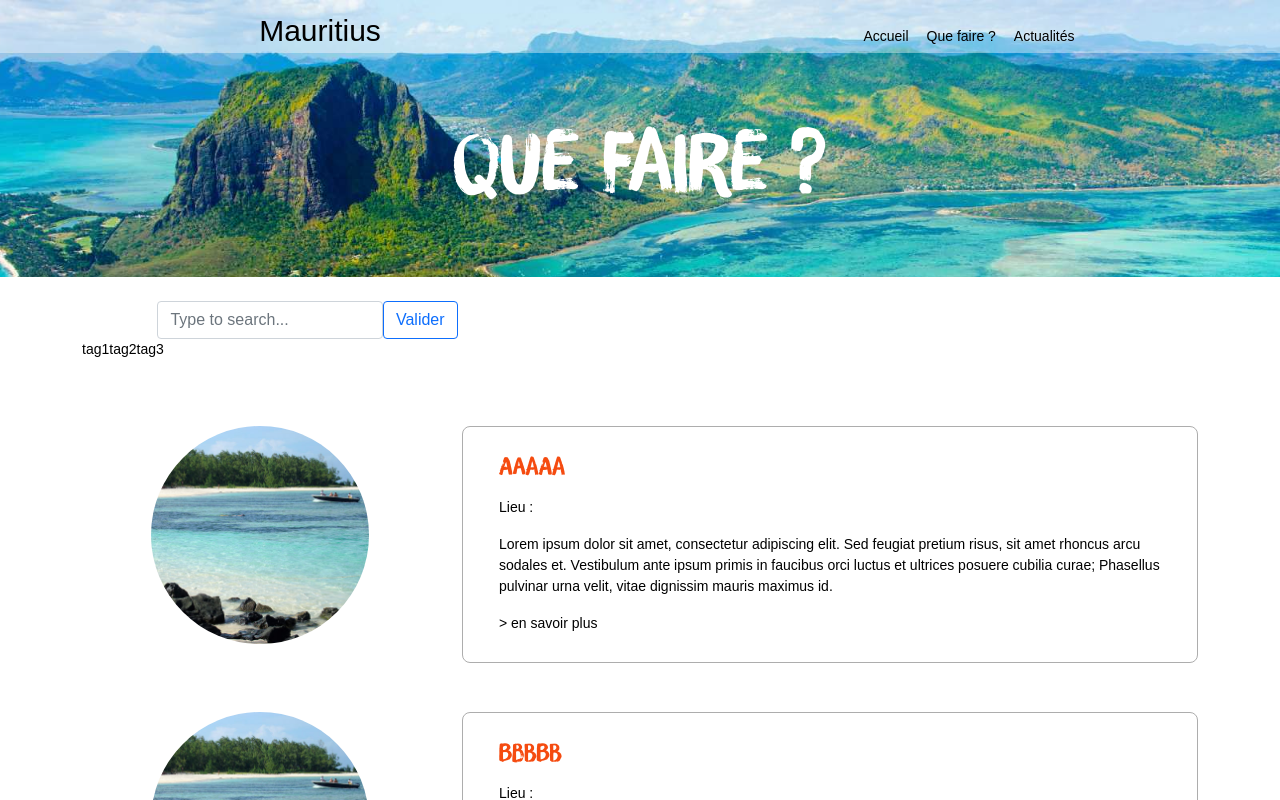
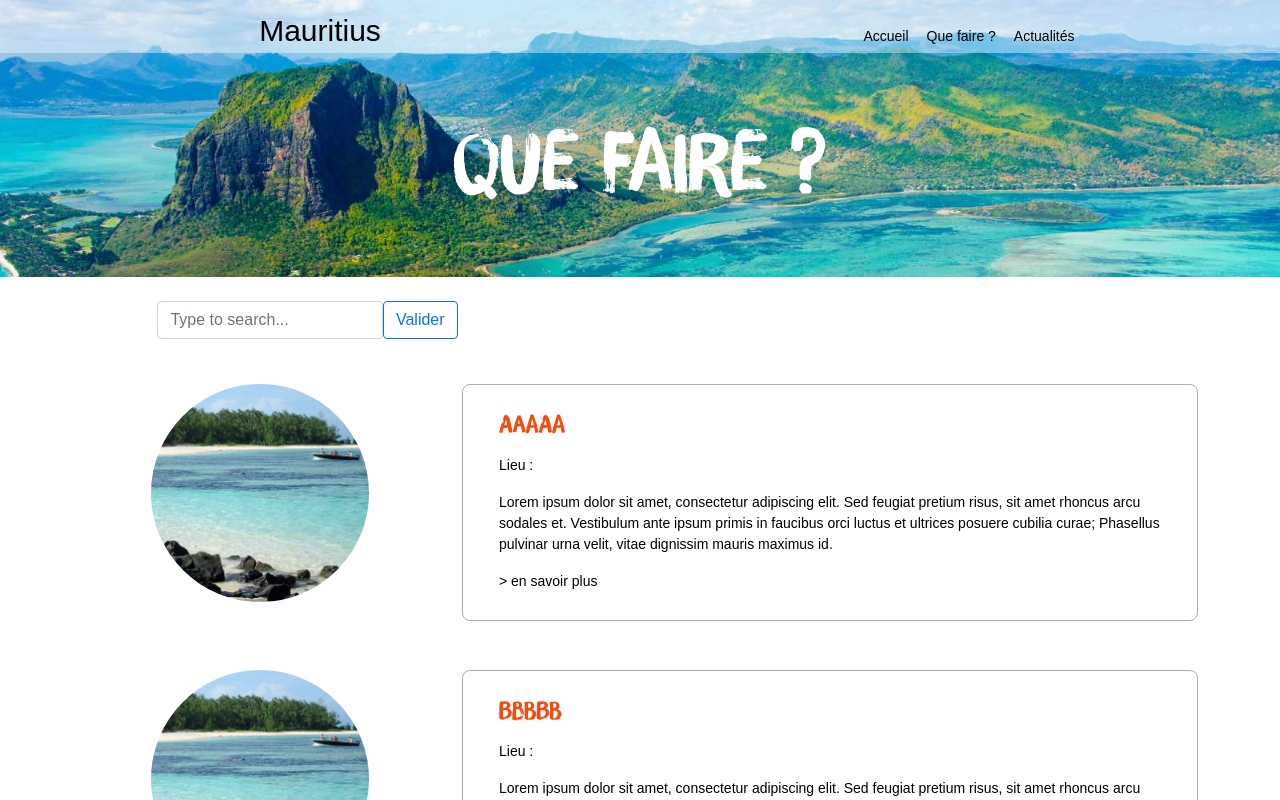
Before and after one commit to jcboy/Mauritius, a React (Create React App) app in the folder client/: page /activities in a window 1280 px wide. Shown: the top 800 px of the page. Built offline with nearby package versions, Linux system fonts and the light colour scheme; a web font is replaced by a local one.

Commit message:
Actualisation du composant TagComponent

```diff
--- a/client/src/user/pages/activities/Activities.js
+++ b/client/src/user/pages/activities/Activities.js
@@ -4,21 +4,46 @@ import {Component} from "react/cjs/react.production.min";
 import './../../styles/activities.css';
 
 import Welcome from "../../components/Welcome/welcome";
-import ActivityTags from "./ActivitiesConfig/ActivityTags";
+import ManageTags from "./ActivitiesConfig/ManageTags";
 import Pagination from "./Pagination";
+import sequenceState from "./ActivitiesConfig/ActivityLogic/sequenceStateActivities";
+import ActivityMapping from "./ActivitiesConfig/ActivityMapping";
+import activities from "./ActivitiesConfig/ActivityList";
+import TagComponent from "./ActivitiesConfig/TagComponent";
+
+const activityNumberPerPage = 4;
+const sequencedActivities = sequenceState(activityNumberPerPage,activities);
 
 class Activities extends Component {
 
+    constructor() {
+        super();
+        this.state = {
+            pageIndex: 0,
+            activities : activities
+        }
+        this.updateIndex = this.updateIndex.bind(this);
+    }
+
+    updateIndex(value) {
+        return this.setState({
+            pageIndex: value,
+        })
+    }
+
     render() {
+        const info = {
+            info: [...sequencedActivities[this.state.pageIndex]]
+        };
         return (
             <div>
                 <Welcome param={{path: '/activities'}}/>
                 <div className="container activities">
-                    <ActivityTags/>
+                    <TagComponent activities={activities} />
                     <br/>
-
+                    <ActivityMapping {...info} />
                     <br/>
-                    <Pagination/>
+                    <Pagination indexChange={this.updateIndex}/>
                 </div>
                 <br/>
                 <br/>
--- a/client/src/user/pages/activities/ActivitiesConfig/ActivityList.js
+++ b/client/src/user/pages/activities/ActivitiesConfig/ActivityList.js
@@ -9,7 +9,13 @@ const activities = [
             ' sit amet rhoncus arcu sodales et. Vestibulum ante ipsum primis in faucibus orci\n' +
             ' luctus et ultrices posuere cubilia curae; Phasellus pulvinar urna velit, vitae\n' +
             ' dignissim mauris maximus id.',
-        scenery: thumb01
+        scenery: thumb01,
+        tags : [
+            {
+                id : 0,
+                tagName: 'AAAAA',
+            }
+        ]
     },
     {
         id : 1,
@@ -19,7 +25,13 @@ const activities = [
             ' sit amet rhoncus arcu sodales et. Vestibulum ante ipsum primis in faucibus orci\n' +
             ' luctus et ultrices posuere cubilia curae; Phasellus pulvinar urna velit, vitae\n' +
             ' dignissim mauris maximus id.',
-        scenery: thumb01
+        scenery: thumb01,
+        tags : [
+            {
+                id : 0,
+                tagName: 'BBBBB',
+            }
+        ]
     },
     {
         id : 2,
@@ -29,7 +41,13 @@ const activities = [
             ' sit amet rhoncus arcu sodales et. Vestibulum ante ipsum primis in faucibus orci\n' +
             ' luctus et ultrices posuere cubilia curae; Phasellus pulvinar urna velit, vitae\n' +
             ' dignissim mauris maximus id.',
-        scenery: thumb01
+        scenery: thumb01,
+        tags : [
+            {
+                id : 0,
+                tagName: 'CCCCC',
+            }
+        ]
     },
     {
         id : 3,
@@ -39,7 +57,13 @@ const activities = [
             ' sit amet rhoncus arcu sodales et. Vestibulum ante ipsum primis in faucibus orci\n' +
             ' luctus et ultrices posuere cubilia curae; Phasellus pulvinar urna velit, vitae\n' +
             ' dignissim mauris maximus id.',
-        scenery: thumb01
+        scenery: thumb01,
+        tags : [
+            {
+                id : 0,
+                tagName: 'DDDDD',
+            }
+        ]
     },
     {
         id : 4,
@@ -49,7 +73,13 @@ const activities = [
             ' sit amet rhoncus arcu sodales et. Vestibulum ante ipsum primis in faucibus orci\n' +
             ' luctus et ultrices posuere cubilia curae; Phasellus pulvinar urna velit, vitae\n' +
             ' dignissim mauris maximus id.',
-        scenery: thumb01
+        scenery: thumb01,
+        tags : [
+            {
+                id : 0,
+                tagName: 'EEEEE',
+            }
+        ]
     },
     {
         id : 5,
@@ -59,7 +89,13 @@ const activities = [
             ' sit amet rhoncus arcu sodales et. Vestibulum ante ipsum primis in faucibus orci\n' +
             ' luctus et ultrices posuere cubilia curae; Phasellus pulvinar urna velit, vitae\n' +
             ' dignissim mauris maximus id.',
-        scenery: thumb01
+        scenery: thumb01,
+        tags : [
+            {
+                id : 0,
+                tagName: 'FFFFF',
+            }
+        ]
     },
     {
         id : 6,
@@ -69,7 +105,13 @@ const activities = [
             ' sit amet rhoncus arcu sodales et. Vestibulum ante ipsum primis in faucibus orci\n' +
             ' luctus et ultrices posuere cubilia curae; Phasellus pulvinar urna velit, vitae\n' +
             ' dignissim mauris maximus id.',
-        scenery: thumb01
+        scenery: thumb01,
+        tags : [
+            {
+                id : 0,
+                tagName: 'GGGGG',
+            }
+        ]
     },
     {
         id : 7,
@@ -79,7 +121,13 @@ const activities = [
             ' sit amet rhoncus arcu sodales et. Vestibulum ante ipsum primis in faucibus orci\n' +
             ' luctus et ultrices posuere cubilia curae; Phasellus pulvinar urna velit, vitae\n' +
             ' dignissim mauris maximus id.',
-        scenery: thumb01
+        scenery: thumb01,
+        tags : [
+            {
+                id : 0,
+                tagName: 'HHHHH',
+            }
+        ]
     },
     {
         id : 8,
@@ -89,7 +137,13 @@ const activities = [
             ' sit amet rhoncus arcu sodales et. Vestibulum ante ipsum primis in faucibus orci\n' +
             ' luctus et ultrices posuere cubilia curae; Phasellus pulvinar urna velit, vitae\n' +
             ' dignissim mauris maximus id.',
-        scenery: thumb01
+        scenery: thumb01,
+        tags : [
+            {
+                id : 0,
+                tagName: 'IIIII',
+            }
+        ]
     },
     {
         id : 9,
@@ -99,7 +153,13 @@ const activities = [
             ' sit amet rhoncus arcu sodales et. Vestibulum ante ipsum primis in faucibus orci\n' +
             ' luctus et ultrices posuere cubilia curae; Phasellus pulvinar urna velit, vitae\n' +
             ' dignissim mauris maximus id.',
-        scenery: thumb01
+        scenery: thumb01,
+        tags : [
+            {
+                id : 0,
+                tagName: 'JJJJJ',
+            }
+        ]
     },
     {
         id : 10,
@@ -109,7 +169,13 @@ const activities = [
             ' sit amet rhoncus arcu sodales et. Vestibulum ante ipsum primis in faucibus orci\n' +
             ' luctus et ultrices posuere cubilia curae; Phasellus pulvinar urna velit, vitae\n' +
             ' dignissim mauris maximus id.',
-        scenery: thumb01
+        scenery: thumb01,
+        tags : [
+            {
+                id : 0,
+                tagName: 'KKKKK',
+            }
+        ]
     },
     {
         id : 11,
@@ -119,7 +185,13 @@ const activities = [
             ' sit amet rhoncus arcu sodales et. Vestibulum ante ipsum primis in faucibus orci\n' +
             ' luctus et ultrices posuere cubilia curae; Phasellus pulvinar urna velit, vitae\n' +
             ' dignissim mauris maximus id.',
-        scenery: thumb01
+        scenery: thumb01,
+        tags : [
+            {
+                id : 0,
+                tagName: 'LLLLL',
+            }
+        ]
     },
     {
         id : 12,
@@ -129,7 +201,13 @@ const activities = [
             ' sit amet rhoncus arcu sodales et. Vestibulum ante ipsum primis in faucibus orci\n' +
             ' luctus et ultrices posuere cubilia curae; Phasellus pulvinar urna velit, vitae\n' +
             ' dignissim mauris maximus id.',
-        scenery: thumb01
+        scenery: thumb01,
+        tags : [
+            {
+                id : 0,
+                tagName: 'MMMMM',
+            }
+        ]
     },
     {
         id : 13,
@@ -139,7 +217,13 @@ const activities = [
             ' sit amet rhoncus arcu sodales et. Vestibulum ante ipsum primis in faucibus orci\n' +
             ' luctus et ultrices posuere cubilia curae; Phasellus pulvinar urna velit, vitae\n' +
             ' dignissim mauris maximus id.',
-        scenery: thumb01
+        scenery: thumb01,
+        tags : [
+            {
+                id : 0,
+                tagName: 'NNNNN',
+            }
+        ]
     },
     {
         id : 14,
@@ -149,7 +233,13 @@ const activities = [
             ' sit amet rhoncus arcu sodales et. Vestibulum ante ipsum primis in faucibus orci\n' +
             ' luctus et ultrices posuere cubilia curae; Phasellus pulvinar urna velit, vitae\n' +
             ' dignissim mauris maximus id.',
-        scenery: thumb01
+        scenery: thumb01,
+        tags : [
+            {
+                id : 0,
+                tagName: 'OOOOO',
+            }
+        ]
     },
     {
         id : 15,
@@ -159,7 +249,13 @@ const activities = [
             ' sit amet rhoncus arcu sodales et. Vestibulum ante ipsum primis in faucibus orci\n' +
             ' luctus et ultrices posuere cubilia curae; Phasellus pulvinar urna velit, vitae\n' +
             ' dignissim mauris maximus id.',
-        scenery: thumb01
+        scenery: thumb01,
+        tags : [
+            {
+                id : 0,
+                tagName: 'PPPPP',
+            }
+        ]
     },
     {
         id : 16,
@@ -169,7 +265,13 @@ const activities = [
             ' sit amet rhoncus arcu sodales et. Vestibulum ante ipsum primis in faucibus orci\n' +
             ' luctus et ultrices posuere cubilia curae; Phasellus pulvinar urna velit, vitae\n' +
             ' dignissim mauris maximus id.',
-        scenery: thumb01
+        scenery: thumb01,
+        tags : [
+            {
+                id : 0,
+                tagName: 'QQQQQ',
+            }
+        ]
     },
     {
         id : 17,
@@ -179,7 +281,13 @@ const activities = [
             ' sit amet rhoncus arcu sodales et. Vestibulum ante ipsum primis in faucibus orci\n' +
             ' luctus et ultrices posuere cubilia curae; Phasellus pulvinar urna velit, vitae\n' +
             ' dignissim mauris maximus id.',
-        scenery: thumb01
+        scenery: thumb01,
+        tags : [
+            {
+                id : 0,
+                tagName: 'RRRRR',
+            }
+        ]
     }
 ]
 
--- /dev/null
+++ b/client/src/user/pages/activities/ActivitiesConfig/ActivityLogic/checkExistTag.js
@@ -0,0 +1,8 @@
+const checkExistTag = (tag, tagList) => {
+    const tagExist = tagList.filter((existingTag) => {
+        return existingTag.tagName === tag;
+    })
+    return !!tagExist[0];
+}
+
+export default checkExistTag;
--- /dev/null
+++ b/client/src/user/pages/activities/ActivitiesConfig/ActivityLogic/filterActivityByExistingTags.js
@@ -0,0 +1,5 @@
+const filterActivityByExistingTags = (tags, activities) => {
+
+}
+
+export default filterActivityByExistingTags;
--- a/client/src/user/pages/activities/ActivitiesConfig/ActivityLogic/sequenceStateActivities.js
+++ b/client/src/user/pages/activities/ActivitiesConfig/ActivityLogic/sequenceStateActivities.js
@@ -1,6 +1,4 @@
-import activities from "../ActivityList";
-
-const sequenceState = (activityNumberPerPage) => {
+const sequenceState = (activityNumberPerPage,activities) => {
     let cutActivities = [...activities];
     let page = [cutActivities.splice(0, activityNumberPerPage)];
     while (cutActivities.length > activityNumberPerPage) {
--- a/client/src/user/pages/activities/ActivitiesConfig/ActivityPreview.js
+++ b/client/src/user/pages/activities/ActivitiesConfig/ActivityPreview.js
@@ -1,12 +1,9 @@
 import React from 'react';
 import {Link} from "react-router-dom";
-import {Component} from "react/cjs/react.production.min";
 import '../../../styles/activity.css';
 
 
 const ActivityPreview = (props) => {
-
-    console.log('props from preview', props)
     return (<div>
             <div className="row item mb-5">
                 <div className="col-md-4 img-content">
--- a/client/src/user/pages/activities/ActivitiesConfig/ActivityTags.js
+++ /dev/null
@@ -1,34 +0,0 @@
-import React from "react";
-
-const {Component} = require("react/cjs/react.production.min");
-
-
-const categories = ([{id: 1, name: 'tag1'}, {id: 2, name: 'tag2'}, {id: 3, name: 'tag3'}])
-
-
-class ActivityTags extends Component {
-
-    render() {
-        return <div>
-            <div className="row py-4 filter-content">
-                <div className="col-5 d-flex justify-content-center no-wrap">
-                    <input className="form-control"
-                           id="exampleDataList"
-                           style={{width: '50%'}}
-                           placeholder="Type to search..."/>
-                    <button type="button" className="btn btn-outline-primary">Valider</button>
-                    {/*<button onClick={handleFilter}>Ajouter tag</button>*/}
-                </div>
-                <div>
-                    {
-                        categories.map((cat) => {
-                            return <span key={cat.id}>{cat.name}</span>;
-                        })
-                    }
-                </div>
-            </div>
-        </div>
-    }
-}
-
-export default ActivityTags;
--- /dev/null
+++ b/client/src/user/pages/activities/ActivitiesConfig/ManageTags.js
@@ -0,0 +1,37 @@
+import React, {useState} from "react";
+import checkExistTag from "./ActivityLogic/checkExistTag";
+
+const ManageTags = (props) => {
+    const [tagList, updateTagList] = useState([]);
+    const [id, setId] = useState(0)
+
+    let showList = props.onChange;
+
+    const saveTag = (e) => {
+        let newTag = e.target["previousSibling"].value;
+        if (newTag !== '' && !checkExistTag(newTag, [...tagList])) {
+            setId((previousId) => previousId + 1);
+            e.target["previousSibling"].value = '';
+            return updateTagList([...tagList, {id, tagName: newTag}]);
+        }
+    }
+
+    showList(tagList);
+
+    return (<div className="row py-4 filter-content">
+        <div className="col-5 d-flex justify-content-center no-wrap">
+            <input className="form-control"
+                   id="exampleDataList"
+                   style={{width: '50%'}}
+                   placeholder="Type to search..."
+            />
+            <button type="button"
+                    className="btn btn-outline-primary"
+                    onClick={saveTag}
+            > Valider
+            </button>
+        </div>
+    </div>)
+}
+
+export default ManageTags;
--- /dev/null
+++ b/client/src/user/pages/activities/ActivitiesConfig/TagComponent.js
@@ -0,0 +1,17 @@
+import React from 'react';
+import ManageTags from "./ManageTags";
+
+const TagComponent = (props) => {
+
+    console.log(props.activities)
+
+    const showList = (value) => {
+        console.log('VALUE', value);
+    }
+
+    return <div>
+        <ManageTags onChange={showList}/>
+    </div>
+}
+
+export default TagComponent;
```
Also changed, not shown: client/src/user/pages/activities/ActivitiesConfig/journal_de_bord.md (+2 -0 lines), client/src/user/pages/activities/Pagination.js (+12 -18 lines).
